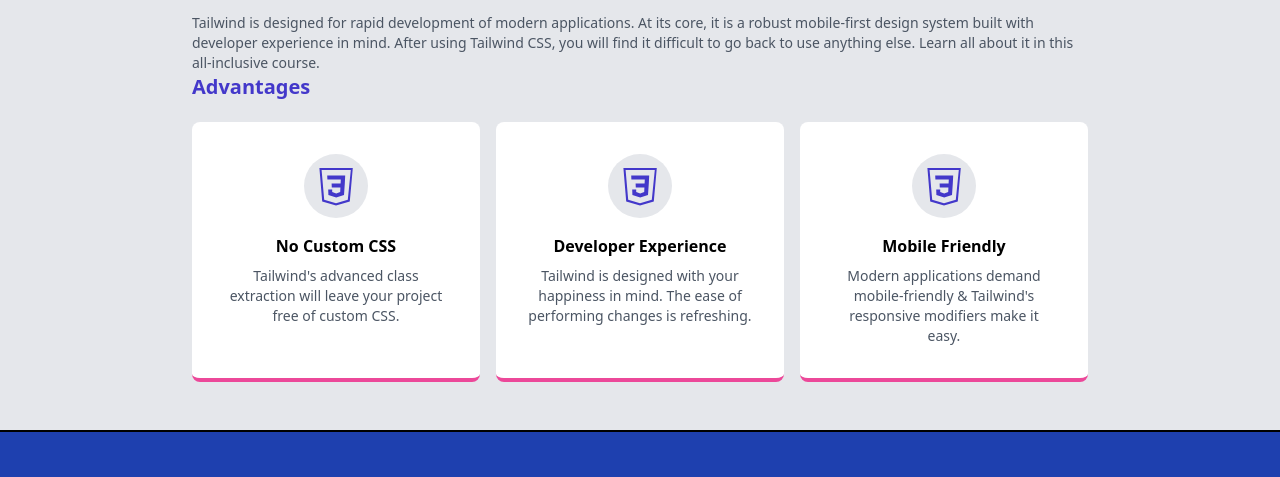
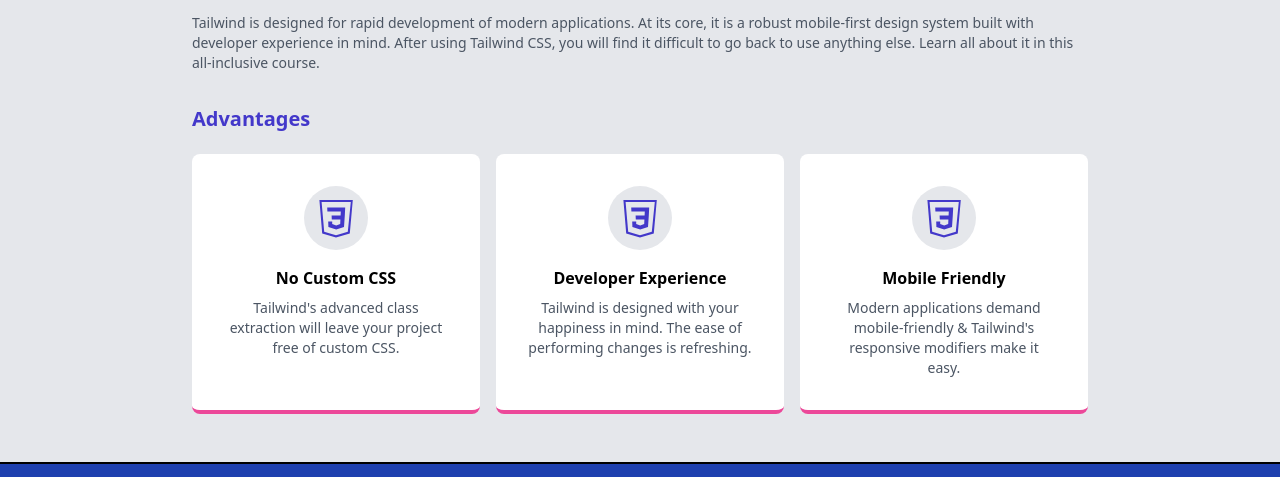
Before and after one commit to mehrnaz98/Tailwind-CSS-Landing-Page, a website: page index.html in a window 1280 px wide. Shown: the part 276-753 px from the top of the page. Drawn offline with nearby package versions, Linux system fonts and the light colour scheme.

Commit message:
Add margin top to advantages section

```diff
--- a/index.html
+++ b/index.html
@@ -79,7 +79,7 @@
         </p>
 
         <h2
-          class="pb-1 font-bold text-xl text-indigo-700 border-b boder-indigo-600"
+          class="mt-8 pb-1 font-bold text-xl text-indigo-700 border-b boder-indigo-600"
         >
           Advantages
         </h2>
```
